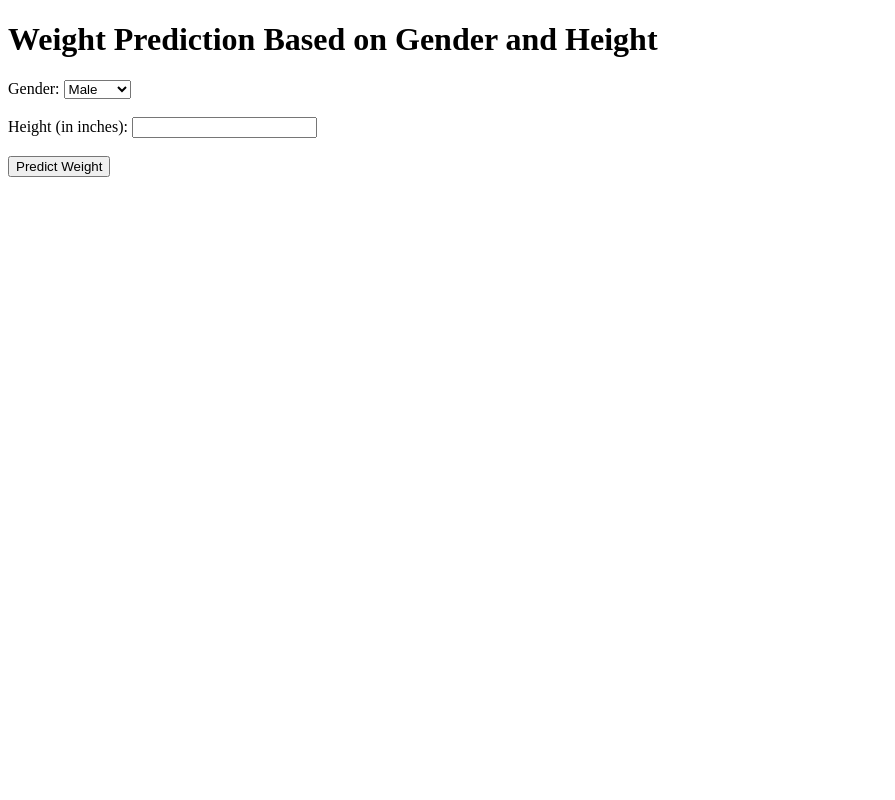
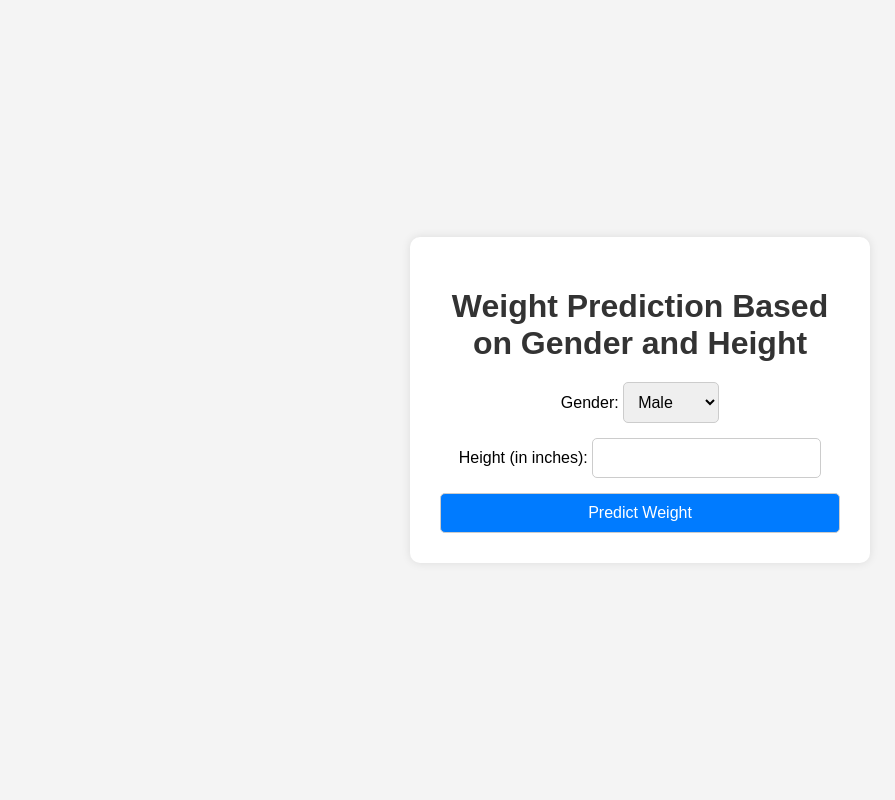
Before and after one commit to lovnishverma/Flask-Weight-Prediction-App, a Flask app: page / in a window 1280 px wide. Shown: the whole page, without its empty margins (0-895 px from the left). Run offline with Flask 3, Linux system fonts and the light colour scheme; parts of the project's set-up code (start-up, migrations or seed data) failed here and were passed over.

Commit message:
Update index.html

```diff
--- a/templates/index.html
+++ b/templates/index.html
@@ -1,23 +1,80 @@
 <!DOCTYPE html>
 <html lang="en">
 <head>
-    <title>Weight Prediction (Hectograms)</title>
+    <title>Weight Prediction (Kilograms)</title>
+    <style>
+        body {
+            font-family: Arial, sans-serif;
+            background-color: #f4f4f4;
+            margin: 0;
+            padding: 0;
+            display: flex;
+            justify-content: center;
+            align-items: center;
+            height: 100vh;
+        }
+        .container {
+            background-color: #ffffff;
+            padding: 30px;
+            border-radius: 10px;
+            box-shadow: 0 0 10px rgba(0, 0, 0, 0.1);
+            width: 400px;
+            text-align: center;
+        }
+        h1 {
+            color: #333333;
+            margin-bottom: 20px;
+        }
+        form {
+            display: flex;
+            flex-direction: column;
+            gap: 15px;
+        }
+        select, input[type="text"], button {
+            padding: 10px;
+            border: 1px solid #cccccc;
+            border-radius: 5px;
+            font-size: 16px;
+        }
+        button {
+            background-color: #007BFF;
+            color: white;
+            cursor: pointer;
+            transition: background-color 0.3s ease;
+        }
+        button:hover {
+            background-color: #0056b3;
+        }
+        h2 {
+            margin-top: 20px;
+            color: #007BFF;
+        }
+    </style>
 </head>
 <body>
+    <div class="container">
         <h1>Weight Prediction Based on Gender and Height</h1>
 
         <form method="post" action="/predict">
+            <label>
                 Gender:
                 <select name="gender" required>
                     <option value="Male">Male</option>
                     <option value="Female">Female</option>
-        </select><br><br>
-        Height (in inches): <input type="text" name="height" required><br><br>
+                </select>
+            </label>
+
+            <label>
+                Height (in inches):
+                <input type="text" name="height" required>
+            </label>
+
             <button type="submit">Predict Weight</button>
         </form>
 
         {% if result %}
             <h2>Predicted Weight: {{ result }}</h2>
         {% endif %}
+    </div>
 </body>
 </html>
```
Lines whose indentation alone changed are shown as unchanged.
